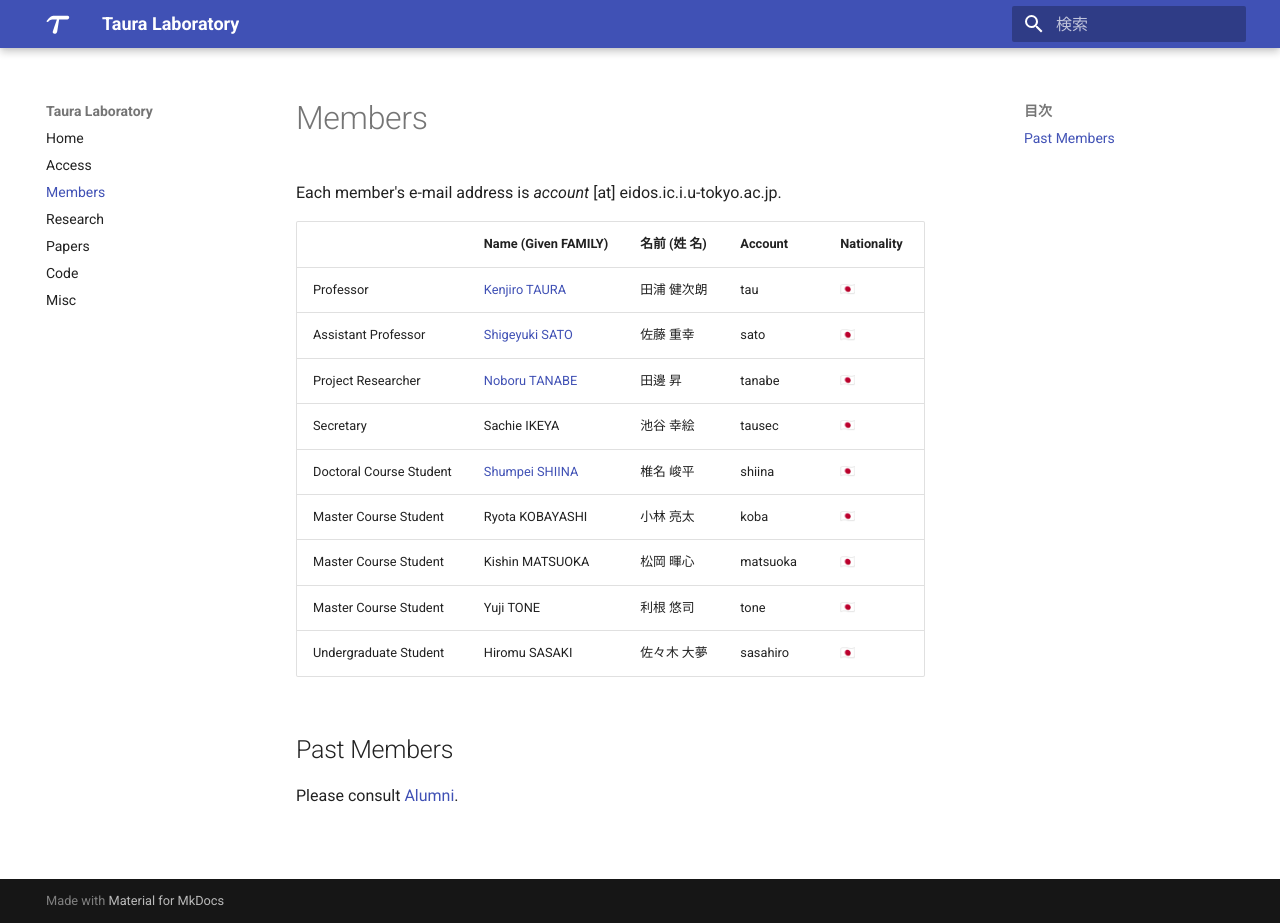
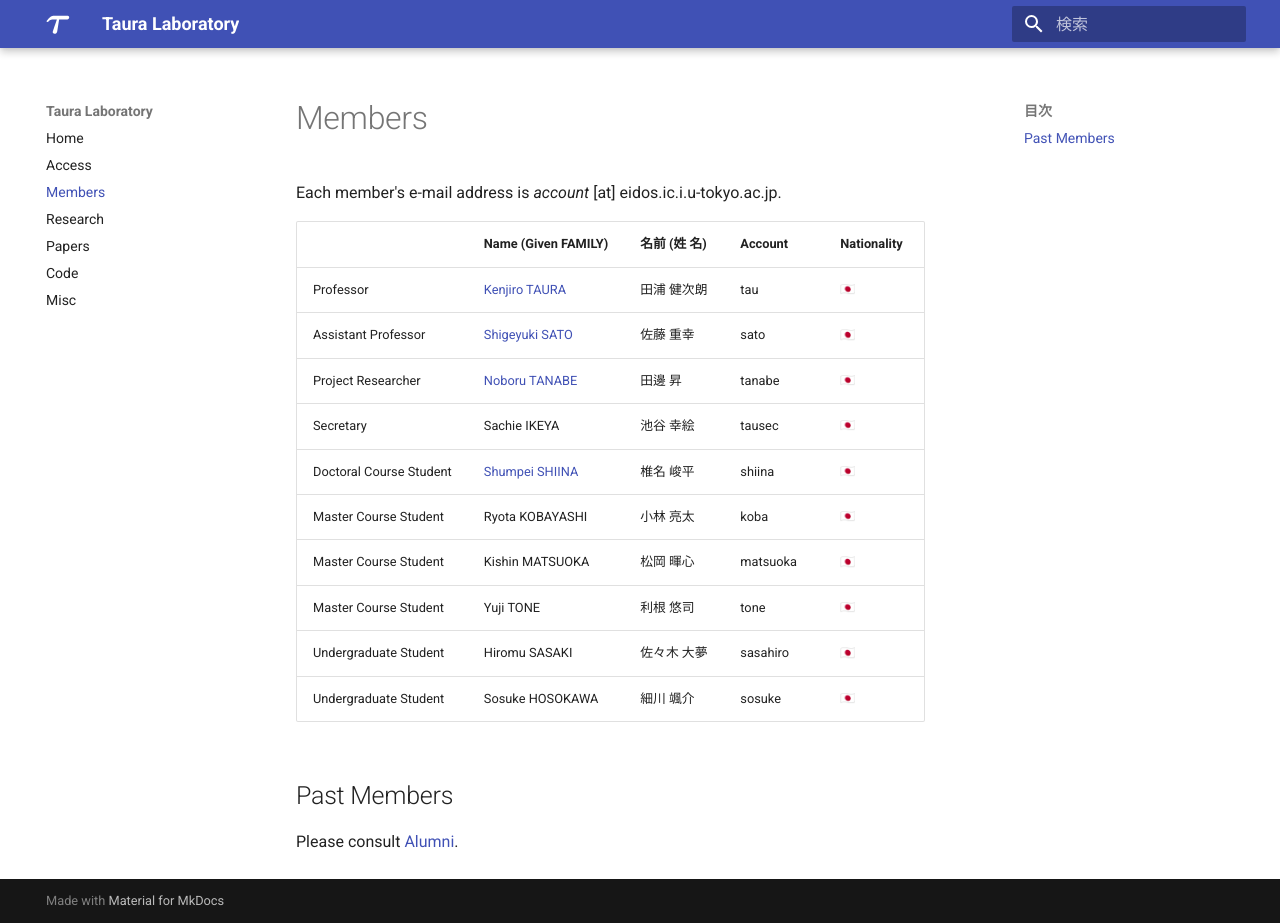
Before and after one commit to Yukayo/taura-lab, an MkDocs documentation site: the page built from docs/members.md, in a window 1280 px wide and 923 px high. Built offline with MkDocs 1.6.1 and Material for MkDocs 9.7.7, drawn with Linux system fonts in a browser that asks for light colours; emoji names are drawn with the system emoji font.

Commit message:
Edit members.md

```diff
--- a/docs/members.md
+++ b/docs/members.md
@@ -13,6 +13,7 @@ Each member's e-mail address is _account_ [at] eidos.ic.i.u-tokyo.ac.jp.
 |Master Course Student|Kishin MATSUOKA|松岡 暉心|matsuoka|:jp:|
 |Master Course Student|Yuji TONE|利根 悠司|tone|:jp:|
 |Undergraduate Student|Hiromu SASAKI|佐々木 大夢|sasahiro|:jp:|
+|Undergraduate Student|Sosuke HOSOKAWA|細川 颯介|sosuke|:jp:|
 
 ## Past Members
 
```
